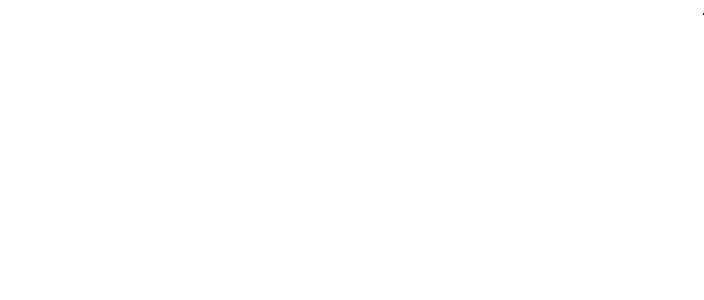
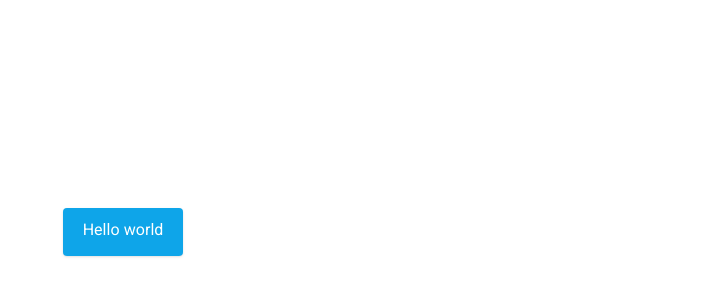
Before and after one commit to masih-developer/Amoozeshyar, a React (Vite) app: page / in a window 1280 px wide. Shown: the top 300 px of the page, without its empty margins (576-1280 px from the left). Built offline with nearby package versions, Linux system fonts and the light colour scheme.

Commit message:
feat: add ripple-effect button to component

```diff
--- a/src/App.jsx
+++ b/src/App.jsx
@@ -1,5 +1,11 @@
+import Button from "./ui/Button";
+
 const App = () => {
-  return <div>App</div>;
+  return (
+    <div className="w-full flex items-center justify-center mt-52">
+      <Button>Hello world</Button>
+    </div>
+  );
 };
 
 export default App;
--- a/src/index.css
+++ b/src/index.css
@@ -9,4 +9,19 @@
         font-weight: normal;
         font-style: normal;
     }
+
+    span.ripple {
+        position: absolute;
+        border-radius: 50%;
+        transform: scale(0);
+        animation: ripple 700ms linear;
+        background-color: rgba(255, 255, 255, 0.3);
+    }
+
+    @keyframes ripple {
+        to {
+            transform: scale(4);
+            opacity: 0;
+        }
+    }
 }
--- /dev/null
+++ b/src/ui/Button.jsx
@@ -0,0 +1,35 @@
+const Button = ({ children }) => {
+  const rippleEffect = (event) => {
+    const btn = event.currentTarget;
+
+    const circle = document.createElement("span");
+    const diameter = Math.max(btn.clientWidth, btn.clientHeight);
+    const radius = diameter / 2;
+
+    circle.style.width = circle.style.height = `${diameter}px`;
+    circle.style.left = `${event.clientX - (btn.offsetLeft + radius)}px`;
+    circle.style.top = `${event.clientY - (btn.offsetTop + radius)}px`;
+    circle.classList.add("ripple");
+
+    const ripple = btn.getElementsByClassName("ripple")[0];
+
+    if (ripple) {
+      ripple.remove();
+    }
+
+    btn.appendChild(circle);
+  };
+
+  return (
+    <button
+      type="button"
+      id="bt"
+      className="rounded px-5 py-3 min-w-max overflow-hidden shadow relative bg-sky-500 text-white hover:grsc"
+      onClick={rippleEffect}
+    >
+      {children}
+    </button>
+  );
+};
+
+export default Button;
--- /dev/null
+++ b/src/ui/ripple.js
@@ -0,0 +1,23 @@
+function rippleEffect(event) {
+  const btn = event.currentTarget;
+
+  const circle = document.createElement("span");
+  const diameter = Math.max(btn.clientWidth, btn.clientHeight);
+  const radius = diameter / 2;
+
+  circle.style.width = circle.style.height = `${diameter}px`;
+  circle.style.left = `${event.clientX - (btn.offsetLeft + radius)}px`;
+  circle.style.top = `${event.clientY - (btn.offsetTop + radius)}px`;
+  circle.classList.add("ripple");
+
+  const ripple = btn.getElementsByClassName("ripple")[0];
+
+  if (ripple) {
+    ripple.remove();
+  }
+
+  btn.appendChild(circle);
+}
+
+const btn = document.getElementById("bt");
+btn.addEventListener("click", rippleEffect);
```
